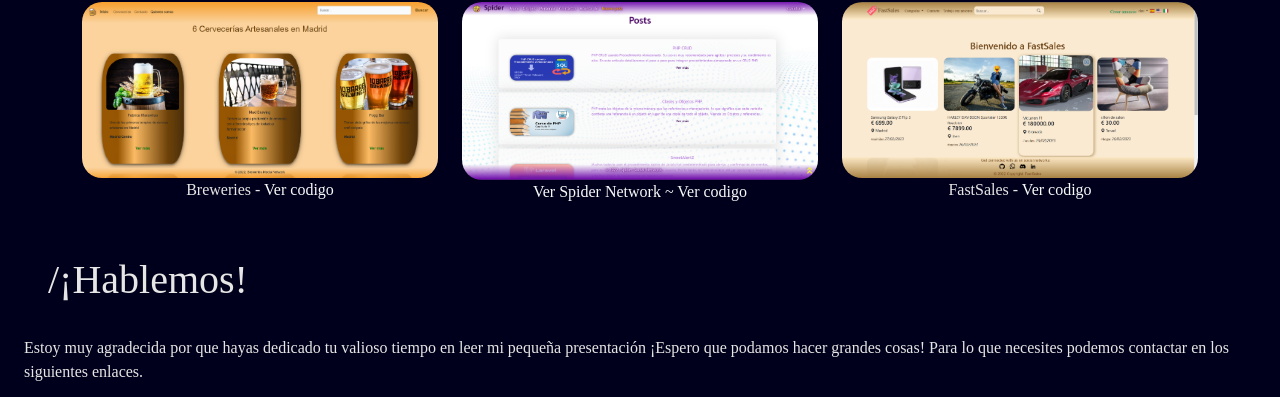
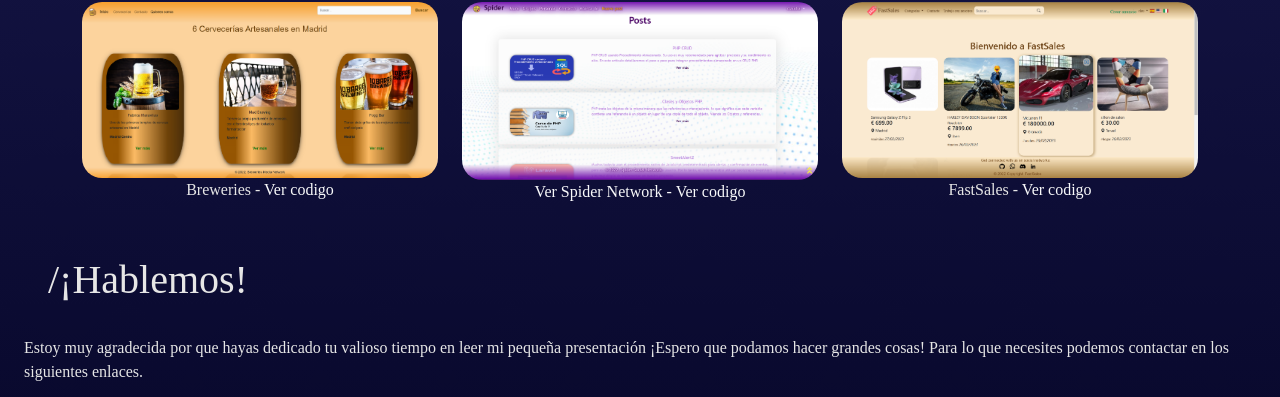
Before and after one commit to geannyna/geannyna.github.io, a website: page index.html in a window 1280 px wide. Shown: the part 2473-2870 px from the top of the page. Drawn offline with nearby package versions, Linux system fonts and the light colour scheme; a web font is replaced by a local one.

Commit message:
css cambiado

```diff
--- a/index.html
+++ b/index.html
@@ -242,7 +242,7 @@
                     <a href="#p1" title="Click here">
                         <img class="img-fluid img_pro" src="./media/img/certificates/p2_111.png" alt="X">
                     </a>
-                    <a href="./spider.html" class="text-decoration-none text-light"> Ver Spider Network</a> <a href="https://github.com/geannyna/SpiderSocialNetwork" class="text-decoration-none text-light"> ~ Ver codigo</a>
+                    <a href="./spider.html" class="text-decoration-none text-light"> Ver Spider Network - </a> <a href="https://github.com/geannyna/SpiderSocialNetwork" class="text-decoration-none text-light"> Ver codigo</a>
                 </div>
                 <div class="col-12 text-center col-md-4">
                     <a href="#p1" title="Click here">
--- a/style.css
+++ b/style.css
@@ -15,7 +15,7 @@
     -webkit-box-reflect: below 0px linear-gradient(to bottom, rgba(0,0,0,0.0), rgba(0,0,0,0.4));
 }
 :root {
-    --background-color: #00001c;
+    --background: linear-gradient(to top,#00001c,#22225f,#00001c);
     --second-color: #532E1C;
     --third-color: #C5A880;
     --white-color: #E6E6E6;
@@ -23,7 +23,7 @@
 
 body {
     overflow-x: hidden;
-    background-color: var(--background-color) !important;
+    background: var(--background) !important;
 }
 
 p {
```
